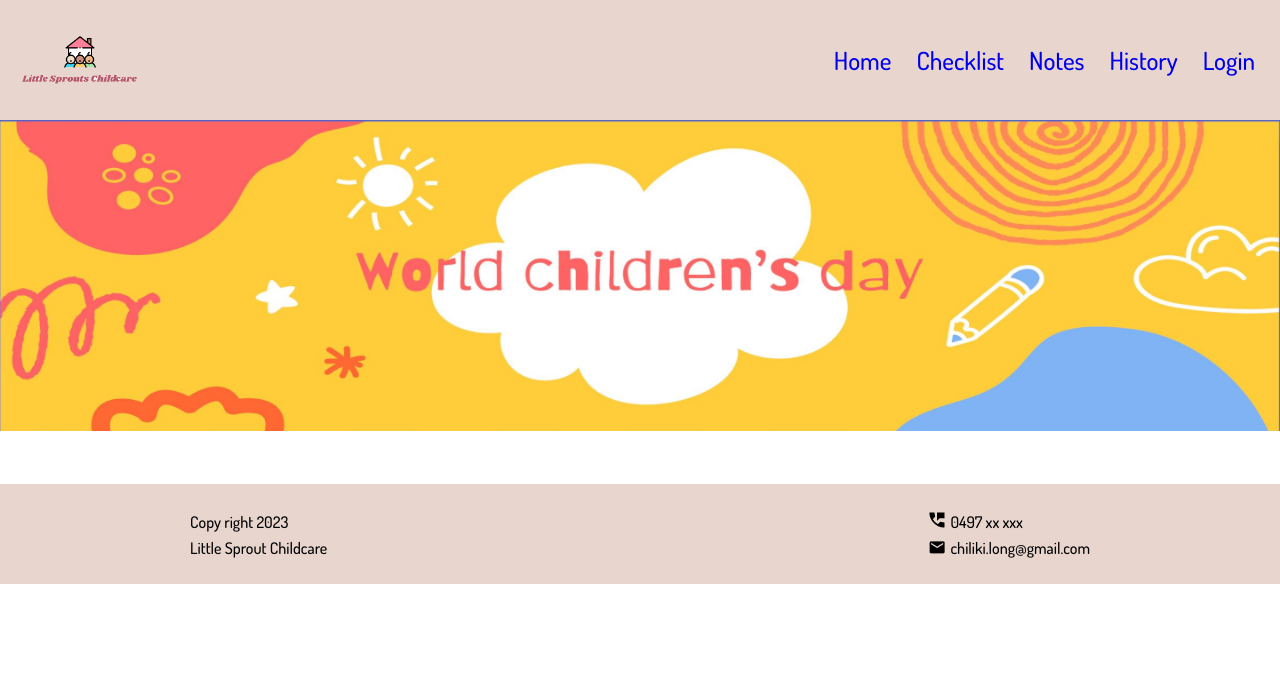
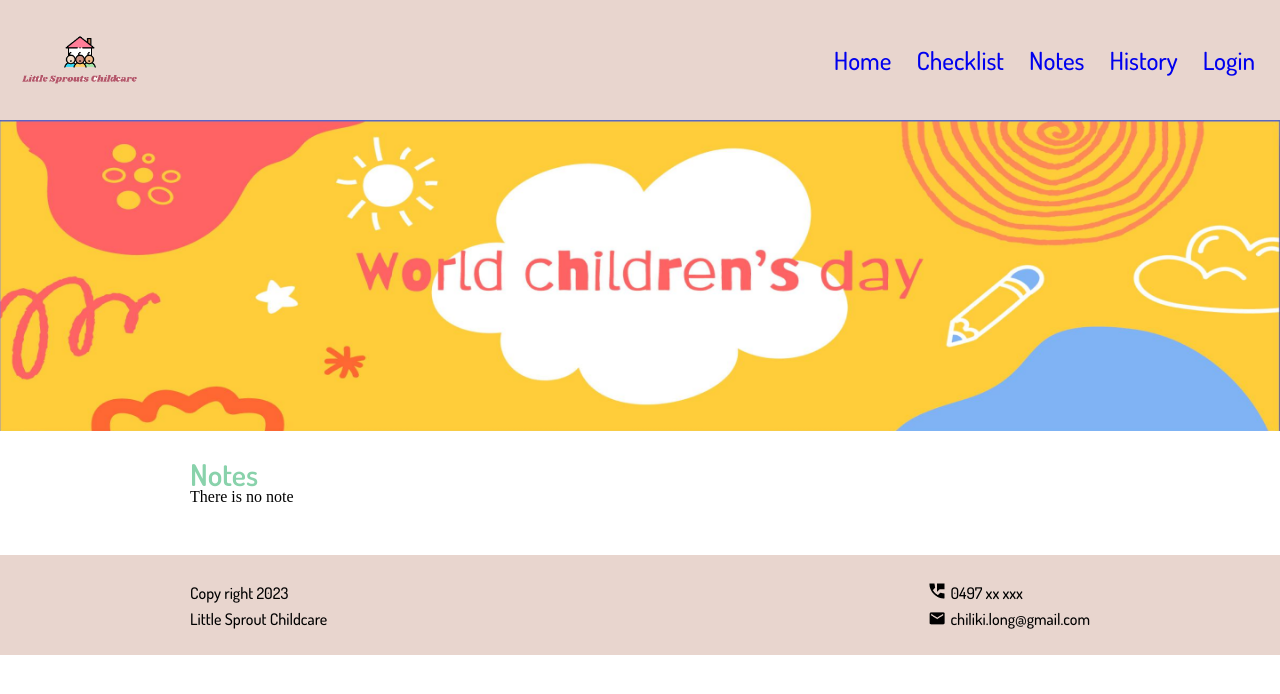
Before and after one commit to long-phamclk/little-sprout-childcare, a React (Vite) app: page /notes in a window 1280 px wide. Shown: the top 694 px of the page. Built offline with nearby package versions, Linux system fonts and the light colour scheme.

Commit message:
display notes from localstorage into note page

```diff
--- a/src/pages/notes/Notes.jsx
+++ b/src/pages/notes/Notes.jsx
@@ -3,15 +3,59 @@ import styled from "styled-components";
 import Header from "../../components/Header";
 import BackGroundImg from "../../components/BackGroundImg";
 import Footer from "../../components/Footer";
+import { List, ListItem, ListItemText } from "@mui/material";
+import { useState, useEffect } from "react";
 
 function Notes() {
+  // const storedNotes = JSON.parse(localStorage.getItem("notelist"));
+  const [notes, setNotes] = useState([]);
+
+  useEffect(() => {
+    const storedItems = localStorage.getItem("notelist");
+    if (storedItems) {
+      setNotes(JSON.parse(storedItems));
+    }
+  }, []);
+
   return (
     <>
       <Header />
       <BackGroundImg />
+      <Wrapper>
+        <Heading>Notes</Heading>
+        <NoteWrapper>
+          {notes.length === 0 ? (
+            <p>There is no note</p>
+          ) : (
+            <List aria-labelledby="basic-list-demo">
+              {notes.map((note, index) => (
+                <ListItem key={index}>
+                  <ListItemText primary={note.savedNotes} />
+                </ListItem>
+              ))}
+            </List>
+          )}
+        </NoteWrapper>
+      </Wrapper>
       <Footer />
     </>
   );
 }
 
+const Wrapper = styled.div`
+  max-width: 900px;
+  height: auto;
+  margin: auto;
+  margin-top: 25px;
+`;
+
+const Heading = styled.h2`
+  font-family: "Dosis", sans-serif;
+  font-size: ${30 / 16}rem;
+  font-weight: 600;
+  color: hsl(148deg 45% 68%);
+`;
+
+const NoteWrapper = styled.ul``;
+
 export default Notes;
```
